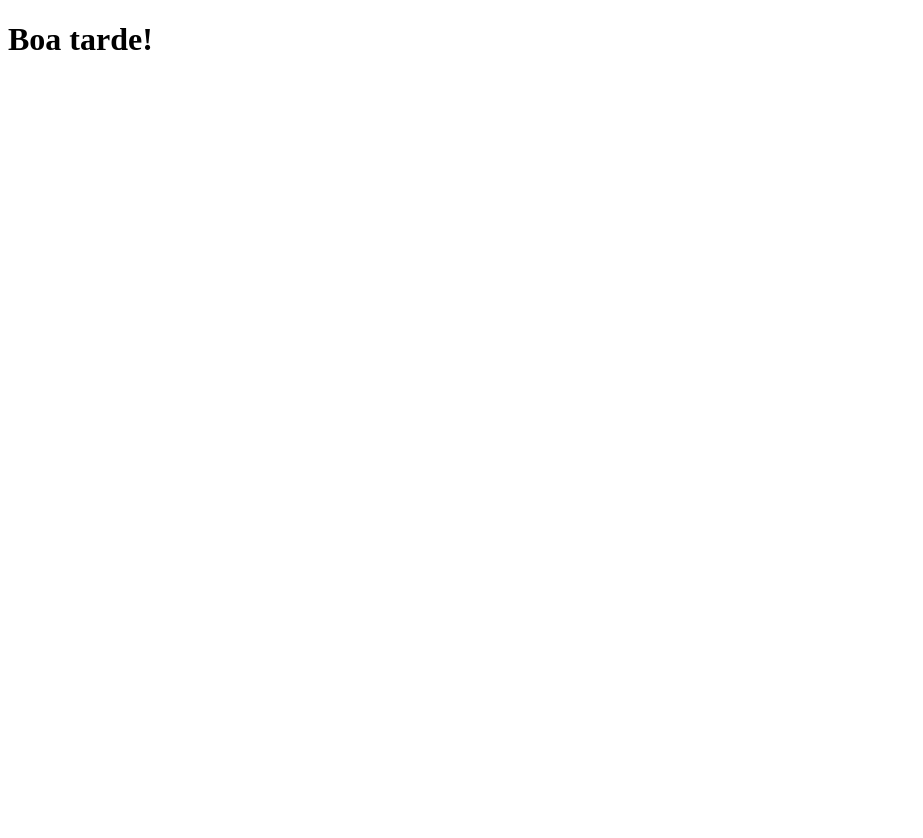
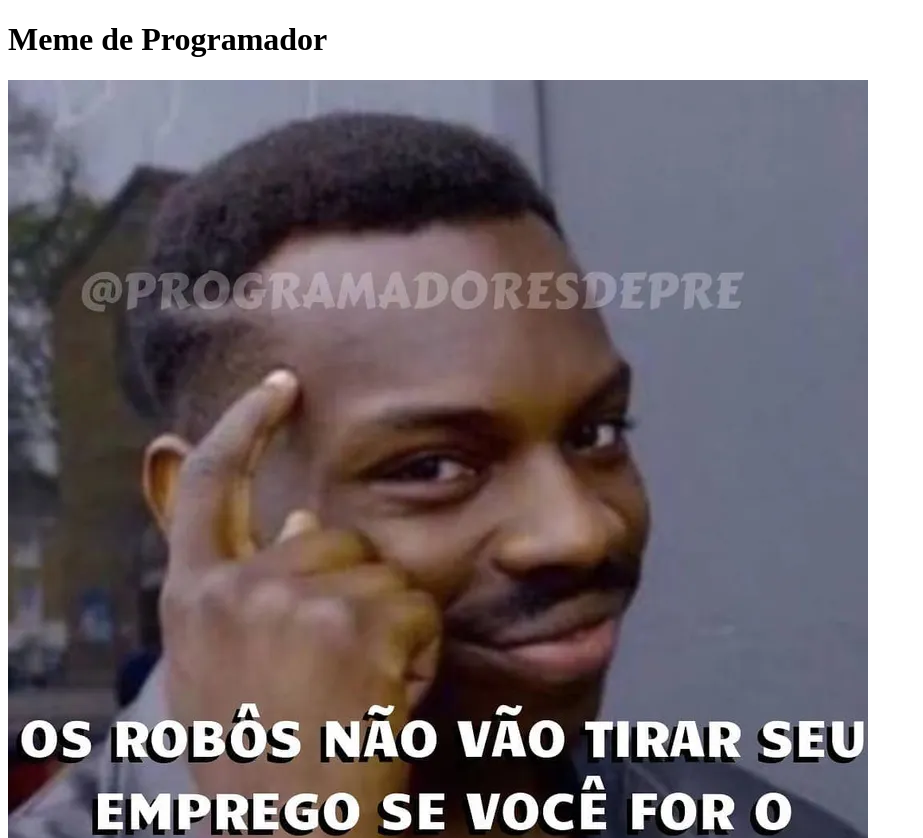
Before and after one commit to Hydrazl/atividade-de-CARDEVS, a plain HTML site: page index.html in a window 1280 px wide. Shown: the top 838 px of the page, without its empty margins (0-923 px from the left). Before the commit the page ends 800 px from the top, so only its background shows below. Drawn offline with Linux system fonts and the light colour scheme.

Commit message:
Alterção do tema e adição de img

```diff
--- a/index.html
+++ b/index.html
@@ -7,6 +7,7 @@
 </head>
 
 <body>
-    <h1>Boa tarde!</h1>
+    <h1>Meme de Programador</h1>
+    <img src="img/5cc1183a6c8b1bd889bce389b2460c37.webp">
 </body>
 </html>
```
Also changed, not shown: img/5cc1183a6c8b1bd889bce389b2460c37.webp (added).
